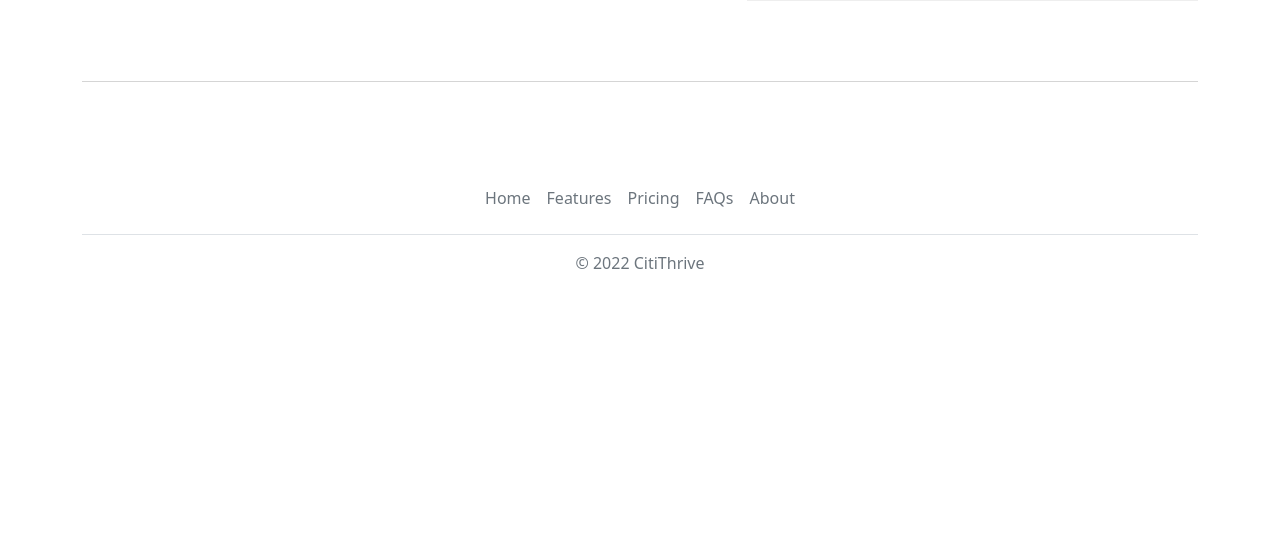
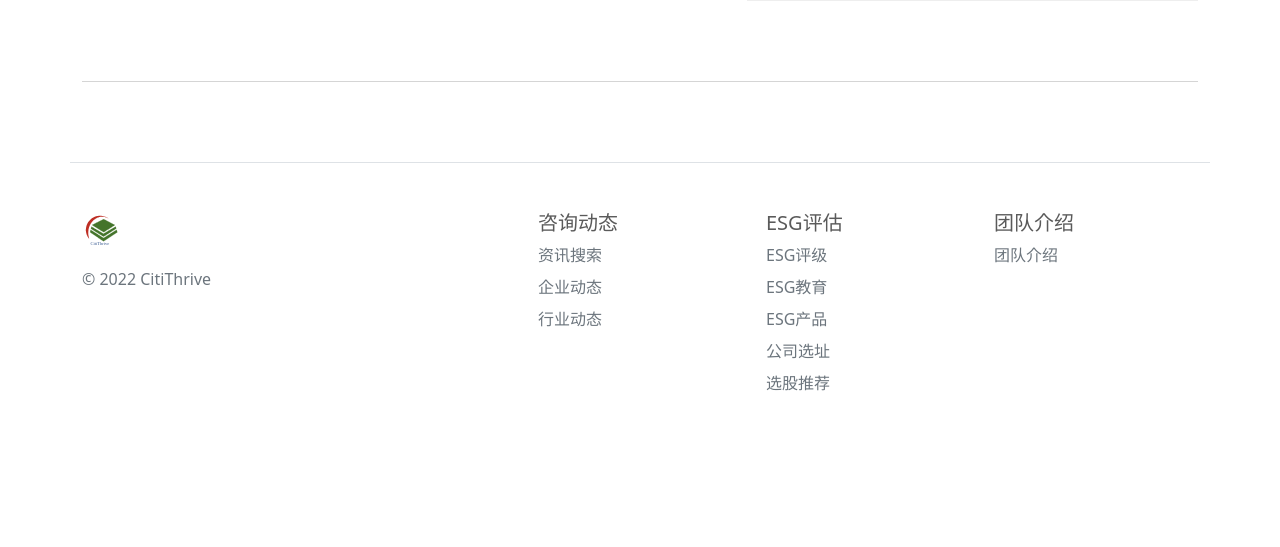
Before and after one commit to TonyCSB/CitiThrive, a Flask app: page / in a window 1280 px wide. Shown: the part 2852-3399 px from the top of the page. Before the commit the page ends 3121 px from the top, so only its background shows below. Run offline with Flask 2, Linux system fonts and the light colour scheme; some libraries are stand-ins or nearby versions.

Commit message:
Update 2022.02.13-15:12:21

```diff
--- a/flask_app/static/css/header.css
+++ b/flask_app/static/css/header.css
@@ -4,7 +4,6 @@ form.buttonform {
 
 @media all and (min-width: 992px) {
 	.nav .nav-item .dropdown-menu{ display: none; }
-	.nav .nav-item:hover .nav-link{   }
 	.nav .nav-item:hover .dropdown-menu{ display: block; }
 	.nav .nav-item .dropdown-menu{ margin-top:0; }
 }
--- a/flask_app/templates/base.html
+++ b/flask_app/templates/base.html
@@ -33,6 +33,9 @@
     <script src="{{ url_for('static', filename='js/bootstrap.bundle.min.js') }}"
         integrity="sha384-ka7Sk0Gln4gmtz2MlQnikT1wXgYsOg+OMhuP+IlRH9sENBO0LRn5q+8nbTov4+1p" crossorigin="anonymous">
     </script>
+    <!-- <script src="{{ url_for('static', filename='js/popper.min.js') }}"
+        integrity="sha384-nTKP4MiNb/0tFp6EK+4RO/70zqOBqAowY0XJ3JrBEDjMd/mH7OeUw4DM+CnCTolF" crossorigin="anonymous">
+    </script> -->
 </body>
 
 </html>
--- a/flask_app/templates/footer.html
+++ b/flask_app/templates/footer.html
@@ -1,12 +1,41 @@
 <div class="container">
-    <footer class="py-3 my-4">
-        <ul class="nav justify-content-center border-bottom pb-3 mb-3">
-            <li class="nav-item"><a href="{{ url_for('homepage.index') }}" class="nav-link px-2 text-muted">Home</a></li>
-            <li class="nav-item"><a href="#" class="nav-link px-2 text-muted">Features</a></li>
-            <li class="nav-item"><a href="#" class="nav-link px-2 text-muted">Pricing</a></li>
-            <li class="nav-item"><a href="#" class="nav-link px-2 text-muted">FAQs</a></li>
-            <li class="nav-item"><a href="#" class="nav-link px-2 text-muted">About</a></li>
-        </ul>
-        <p class="text-center text-muted">© 2022 CitiThrive</p>
+    <footer class="row row-cols-5 py-5 my-5 border-top">
+        <div class="col">
+            <a href="/" class="d-flex align-items-center mb-3 link-dark text-decoration-none">
+                <img src="{{ url_for('static', filename='images/logo.svg') }}" width="40" height="40">
+            </a>
+            <p class="text-muted">© 2022 CitiThrive</p>
+        </div>
+
+        <div class="col">
+
+        </div>
+
+        <div class="col">
+            <h5>咨询动态</h5>
+            <ul class="nav flex-column">
+                <li class="nav-item mb-2"><a href="#" class="nav-link p-0 text-muted">资讯搜索</a></li>
+                <li class="nav-item mb-2"><a href="#" class="nav-link p-0 text-muted">企业动态</a></li>
+                <li class="nav-item mb-2"><a href="#" class="nav-link p-0 text-muted">行业动态</a></li>
+            </ul>
+        </div>
+
+        <div class="col">
+            <h5>ESG评估</h5>
+            <ul class="nav flex-column">
+                <li class="nav-item mb-2"><a href="#" class="nav-link p-0 text-muted">ESG评级</a></li>
+                <li class="nav-item mb-2"><a href="#" class="nav-link p-0 text-muted">ESG教育</a></li>
+                <li class="nav-item mb-2"><a href="#" class="nav-link p-0 text-muted">ESG产品</a></li>
+                <li class="nav-item mb-2"><a href="#" class="nav-link p-0 text-muted">公司选址</a></li>
+                <li class="nav-item mb-2"><a href="#" class="nav-link p-0 text-muted">选股推荐</a></li>
+            </ul>
+        </div>
+
+        <div class="col">
+            <h5>团队介绍</h5>
+            <ul class="nav flex-column">
+                <li class="nav-item mb-2"><a href="#" class="nav-link p-0 text-muted">团队介绍</a></li>
+            </ul>
+        </div>
     </footer>
 </div>
--- a/flask_app/templates/header.html
+++ b/flask_app/templates/header.html
@@ -12,13 +12,13 @@
             </a>
 
             <ul class="nav col-12 col-lg-auto me-lg-auto mb-2 justify-content-center mb-md-0">
-                <li><a href="{{ url_for('homepage.index') }}" class="nav-link px-2 text-secondary">Home</a></li>
+                <li><a href="{{ url_for('homepage.index') }}" class="nav-link px-2 link-secondary">主页</a></li>
                 <li class="nav-item dropdown">
                     <a class="nav-link dropdown-toggle px-2 link-secondary" href="#" id="navbarDropdown" role="button"
                         data-bs-toggle="dropdown" aria-haspopup="true" aria-expanded="false">
                         资讯搜索
                     </a>
-                    <div class="dropdown-menu" aria-labelledby="navbarDropdown">
+                    <div class="dropdown-menu dropdown-menu-dark" aria-labelledby="navbarDropdown">
                         <a class="dropdown-item" href="#">资讯搜索</a>
                     </div>
                 </li>
@@ -27,7 +27,7 @@
                         data-bs-toggle="dropdown" aria-haspopup="true" aria-expanded="false">
                         ESG评估
                     </a>
-                    <div class="dropdown-menu" aria-labelledby="navbarDropdown">
+                    <div class="dropdown-menu dropdown-menu-dark" aria-labelledby="navbarDropdown">
                         <a class="dropdown-item" href="#">ESG评级</a>
                         <a class="dropdown-item" href="#">ESG教育</a>
                         <a class="dropdown-item" href="#">ESG产品</a>
@@ -35,28 +35,30 @@
                         <a class="dropdown-item" href="#">公司选址</a>
                         <a class="dropdown-item" href="#">选股推荐</a>
                     </div>
-                </li><li class="nav-item dropdown">
+                </li>
+                <li class="nav-item dropdown">
                     <a class="nav-link dropdown-toggle px-2 link-secondary" href="#" id="navbarDropdown" role="button"
                         data-bs-toggle="dropdown" aria-haspopup="true" aria-expanded="false">
                         企业动态
                     </a>
-                    <div class="dropdown-menu" aria-labelledby="navbarDropdown">
+                    <div class="dropdown-menu dropdown-menu-dark" aria-labelledby="navbarDropdown">
                         <a class="dropdown-item" href="#">企业动态</a>
                     </div>
-                </li><li class="nav-item dropdown">
+                </li>
+                <li class="nav-item dropdown">
                     <a class="nav-link dropdown-toggle px-2 link-secondary" href="#" id="navbarDropdown" role="button"
                         data-bs-toggle="dropdown" aria-haspopup="true" aria-expanded="false">
                         行业动态
                     </a>
-                    <div class="dropdown-menu" aria-labelledby="navbarDropdown">
+                    <div class="dropdown-menu dropdown-menu-dark" aria-labelledby="navbarDropdown">
                         <a class="dropdown-item" href="#">行业动态</a>
                     </div>
                 </li>
-                <li><a href="#" class="nav-link px-2 link-secondary">About Us</a></li>
+                <li><a href="#" class="nav-link px-2 link-secondary">团队介绍</a></li>
             </ul>
 
             <form class="col-12 col-lg-auto mb-3 mb-lg-0 me-lg-3">
-                <input type="search" class="form-control form-control-dark" placeholder="Search..." aria-label="Search">
+                <input type="search" class="form-control form-control-dark" placeholder="搜索......" aria-label="Search">
             </form>
 
             {% if current_user.is_authenticated %}
@@ -66,11 +68,17 @@
             </div>
             {% else %}
             <div class="text-end">
-                <a href="{{ url_for('users.login') }}" class="btn btn-outline-light me-2">Login</a>
-                <a href="{{ url_for('users.register') }}" class="btn btn-warning">Register</a>
+                <a href="{{ url_for('users.login') }}" class="btn btn-outline-light me-2">登录</a>
+                <div class="btn-group">
+                    <a data-bs-toggle="dropdown" aria-haspopup="true" aria-expanded="false"
+                        class="btn btn-warning dropdown-toggle">注册</a>
+                    <div class="dropdown-menu dropdown-menu-end dropdown-menu-dark">
+                        <a class="dropdown-item" href="#">企业账号注册</a>
+                        <a class="dropdown-item" href="#">个人账号注册</a>
+                    </div>
+                </div>
             </div>
             {% endif %}
-
         </div>
     </div>
 </header>
```
